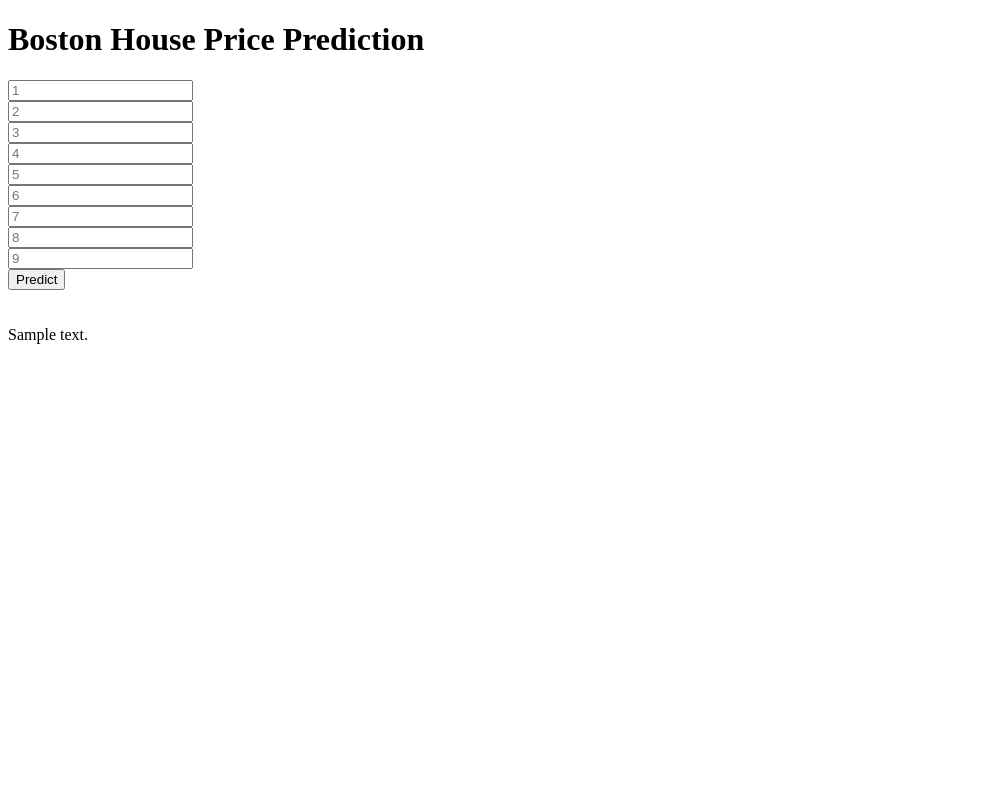
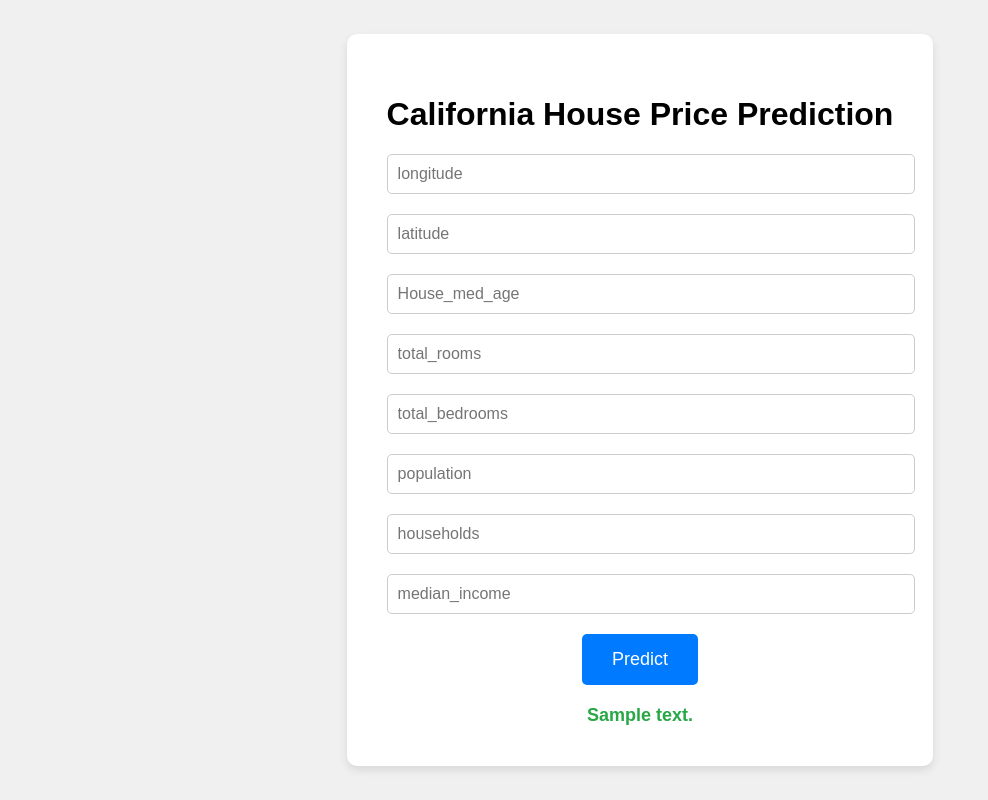
Before and after one commit to Suhrud1511/project, a Flask app: template templates/home.html in a window 1280 px wide. Shown: the whole page, without its empty margins (0-988 px from the left). Run offline with Flask 3, Linux system fonts and the light colour scheme; the template is opened without the code that fills it: most values are stand-ins (such as "Sample title", 1, 10 or a date in 2020); parts of the project's set-up code (start-up, migrations or seed data) failed here and were passed over.

Commit message:
Final commit before deploment to heroku

```diff
--- a/app.py
+++ b/app.py
@@ -24,5 +24,15 @@ def predict_api():
     print(output[0])
     return jsonify(output[0])
 
+@app.route('/predict',methods=['POST'])
+def predict():
+    data=[float(x) for x in request.form.values()]
+    final_input=scalar.transform(np.array(data).reshape(1,-1))
+    print(final_input)
+    output=regmodel.predict(final_input)[0]
+    return render_template("home.html",prediction_text="The House price prediction is {}".format(output))
+
+
+
 if __name__=="__main__":
     app.run(debug=True)
--- a/templates/home.html
+++ b/templates/home.html
@@ -1,45 +1,89 @@
 <!DOCTYPE html>
-<html >
+<html>
 
 <head>
   <meta charset="UTF-8">
   <title>ML API</title>
-  <link href='https://fonts.googleapis.com/css?family=Pacifico' rel='stylesheet' type='text/css'>
-<link href='https://fonts.googleapis.com/css?family=Arimo' rel='stylesheet' type='text/css'>
-<link href='https://fonts.googleapis.com/css?family=Hind:300' rel='stylesheet' type='text/css'>
-<link href='https://fonts.googleapis.com/css?family=Open+Sans+Condensed:300' rel='stylesheet' type='text/css'>
+  <style>
+    body {
+      font-family: Arial, sans-serif;
+      background-color: #f0f0f0;
+      display: flex;
+      justify-content: center;
+      align-items: center;
+      height: 100vh;
+      margin: 0;
+    }
 
+    .container {
+      background-color: #ffffff;
+      border-radius: 10px;
+      box-shadow: 0 4px 8px rgba(0, 0, 0, 0.1);
+      padding: 40px;
+      text-align: center;
+    }
 
+    .input-box {
+      width: 100%;
+      padding: 10px;
+      margin-bottom: 20px;
+      border: 1px solid #ccc;
+      border-radius: 5px;
+      font-size: 16px;
+      transition: 0.3s;
+    }
+
+    .input-box:focus {
+      border-color: #007bff;
+      box-shadow: 0 0 10px rgba(0, 123, 255, 0.3);
+    }
+
+    .btn-primary {
+      background-color: #007bff;
+      color: #fff;
+      border: none;
+      border-radius: 5px;
+      padding: 15px 30px;
+      font-size: 18px;
+      cursor: pointer;
+      transition: 0.3s;
+    }
+
+    .btn-primary:hover {
+      background-color: #0056b3;
+    }
+
+    .result {
+      margin-top: 20px;
+      font-size: 18px;
+      font-weight: bold;
+      color: #28a745;
+    }
+  </style>
 </head>
 
 <body>
- <div class="login">
-	<h1>Boston House Price Prediction</h1>
+  <div class="container">
+    <h1>California House Price Prediction</h1>
 
-     <!-- Main Input For Receiving Query to our ML -->
-    <form action="{{ url_for('predict')}}"method="post">
-      <input type="text" name="1" placeholder="1" required="required" /><br>
-    	<input type="text" name="2" placeholder="2" required="required" /><br>
-        <input type="text" name="3" placeholder="3" required="required" /><br>
-        <input type="text" name="4" placeholder="4" required="required" /><br>
-        <input type="text" name="5" placeholder="5" required="required" /><br>
-        <input type="text" name="6" placeholder="6" required="required" /><br>
-        <input type="text" name="7" placeholder="7" required="required" /><br>
-        <input type="text" name="8" placeholder="8" required="required" /><br>
-        <input type="text" name="9" placeholder="9" required="required" /><br>
+    <!-- Main Input Form -->
+    <form action="{{ url_for('predict') }}" method="post">
+      <input type="text" name="longitude" placeholder="longitude" class="input-box" required><br>
+      <input type="text" name="latitude" placeholder="latitude" class="input-box" required><br>
+      <input type="text" name="House_med_age" placeholder="House_med_age" class="input-box" required><br>
+      <input type="text" name="total_rooms" placeholder="total_rooms" class="input-box" required><br>
+      <input type="text" name="total_bedrooms" placeholder="total_bedrooms" class="input-box" required><br>
+      <input type="text" name="population" placeholder="population" class="input-box" required><br>
+      <input type="text" name="households" placeholder="households" class="input-box" required><br>
+      <input type="text" name="median_income" placeholder="median_income" class="input-box" required><br>
 
-
-
-
-        <button type="submit" class="btn btn-primary btn-block btn-large">Predict</button>
+      <button type="submit" class="btn-primary">Predict</button>
     </form>
 
-   <br>
-   <br>
+    <div class="result">
+      {{ prediction_text }}
+    </div>
+  </div>
+</body>
 
-
- </div>
- {{prediction_text}}
-
-</body>
 </html>
```
